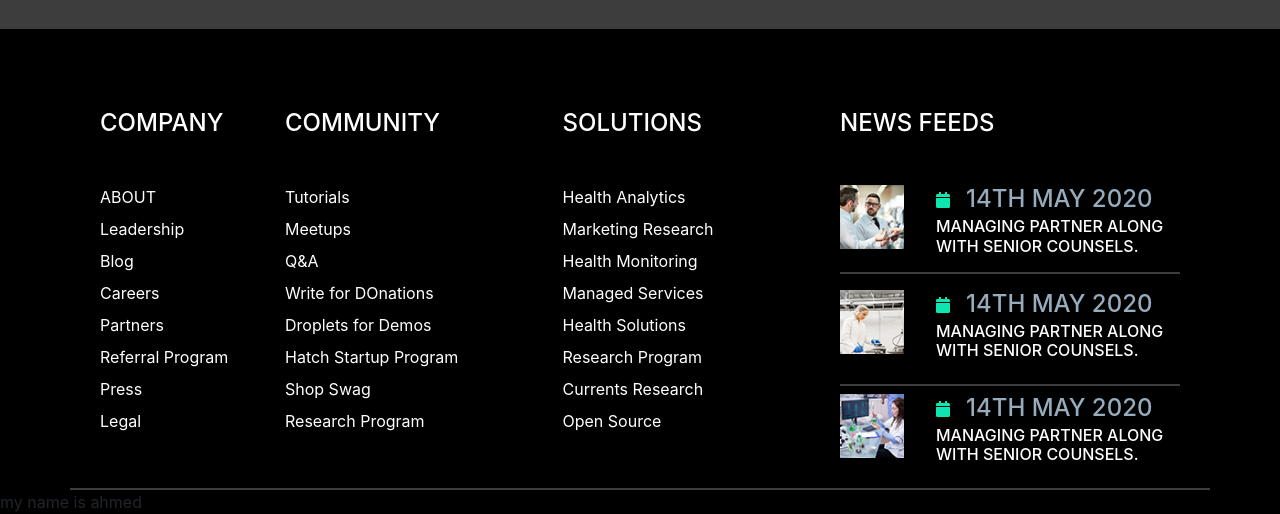
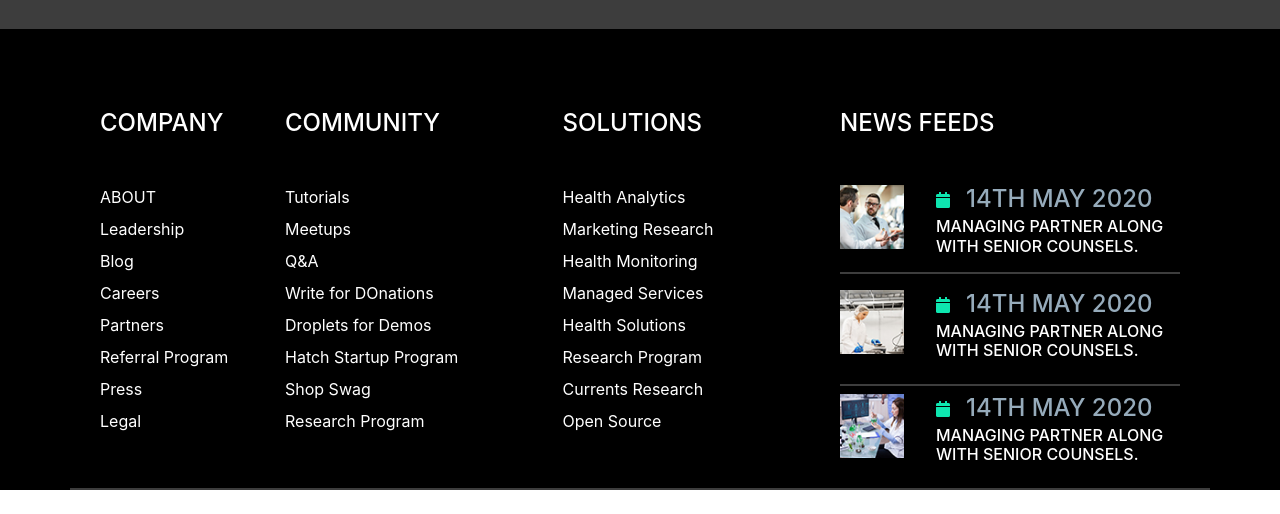
Before and after one commit to fawzy2010eng/medik, a plain HTML site: page index.html in a window 1280 px wide. Shown: the part 8654-9168 px from the top of the page. After the commit the page ends 9144 px from the top, so only its background shows below. Drawn offline with nearby package versions, Linux system fonts and the light colour scheme; files that its build step writes are made by us from their sources.

Commit message:
Update index.html

```diff
--- a/index.html
+++ b/index.html
@@ -708,12 +708,7 @@
             </div>
         </div>
 
-        <div class="n" style="background-color: black;">
-            my name is ahmed
-        </div>
-
-
-		<!-- jquery -->
+	<!-- jquery -->
         <script src="js/jquery-3.4.1.min.js"></script>
         <script src="js/bootstrap.min.js"></script>
 		<!--owl carousel-->
```
